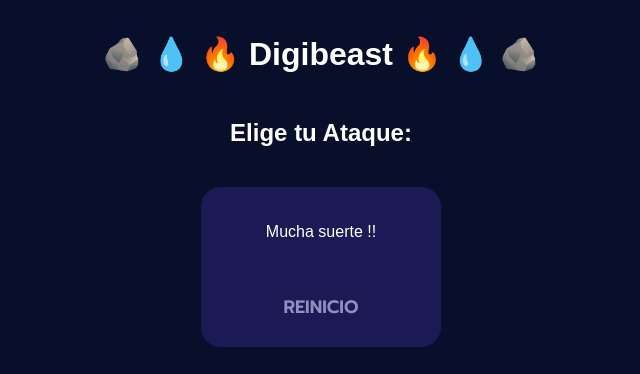
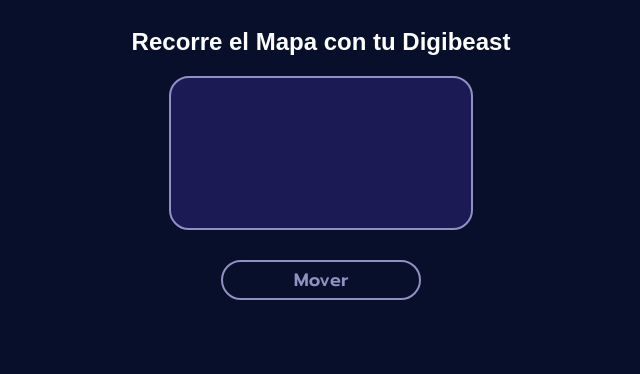
Before and after one commit to Franchiko/Digibeast, a plain HTML site: page index.html in a window 1280 px wide. Both pictures are taken after a click on the button "Seleccionar". Shown: the top 374 px of the page, without its empty margins (319-959 px from the left). Drawn offline with Linux system fonts and the light colour scheme; a web font is replaced by a local one.

Commit message:
Clase 62 Movimiento personaje en Canvas, function moverDigibeast() y pintarPersonaje()

```diff
--- a/css/style.css
+++ b/css/style.css
@@ -88,6 +88,7 @@ button {
 }
 
 .boton-de-ataque {
+	width: 5rem;
 	background-color: #535c91;
 	color: white;
 }
@@ -106,8 +107,14 @@ button {
 
 #boton-reiniciar {
 	border: 2px;
-	color: #9290c3;
+	background-color: white;
+	color: #1b1a55;
+	&:hover {
+		background-color: #ed4b34;
+		color: white;
+	}
 }
+
 
 .ataques {
 	display: grid;
@@ -123,6 +130,18 @@ button {
 	align-items: center;
 }
 
+#ver-mapa {
+	flex-direction: column;
+	align-items: center;
+	justify-content: center;
+}
+
+#mapa{
+	border: 2px solid #9290c3;
+	border-radius: 20px;
+	background-color: #1b1a55;
+}
+
 @media (max-width: 360px) {
 	.title {
 		font-size: 24px;
--- a/index.html
+++ b/index.html
@@ -21,6 +21,12 @@
         <button id="boton-mascota">Seleccionar</button>
     </section>
 
+    <section id="ver-mapa">
+        <h2 class="subtitle">Recorre el Mapa con tu Digibeast</h2>
+        <canvas id="mapa"></canvas>
+        <button onclick="moverDigibeast()">Mover</button>
+    </section>
+
     <!-- Section to select attack -->
     <section id="seleccionar_ataque">
         <h1 class="title" id='titulo'> 🪨 💧 🔥 Digibeast 🔥 💧 🪨 </h1>
@@ -35,7 +41,7 @@
             <p id="resultado">Mucha suerte !!</p>
 
             <section id="reset">
-                <button id="boton-reiniciar">REINICIO</button>
+                <button id="boton-reiniciar">Juega de Nuevo!!</button>
             </section>
         </div>
 
--- a/js/index.js
+++ b/js/index.js
@@ -19,6 +19,9 @@ const ataqueDelJugador = document.getElementById("ataque-Del-Jugador");
 const ataqueDelEnemigo = document.getElementById("ataque-Del-Enemigo");
 const contenedorTarjetas = document.getElementById("contenedorTarjetas");
 const contenedorAtaques = document.getElementById("contenedorAtaques");
+//Section 4. Canvas
+const sectionVerMapa = document.getElementById("ver-mapa");
+const mapa = document.getElementById("mapa");
 
 // Arrays para guardar Digibeast
 let digibeasts = [];
@@ -41,7 +44,9 @@ let victoriasJugador= 0;
 let victoriasEnemigo= 0;
 let vidasJugador = 3;
 let vidasEnemigo = 3;
-//
+//Section 4 (Canvas)
+let lienzo = mapa.getContext("2d");
+
 ////////////////////////////////
 ////////////////////////////////
 
@@ -53,6 +58,12 @@ class Digibeast {
 		this.foto = foto;
 		this.vida = vida;
 		this.ataques = [];
+		this.x = 20;
+		this.y = 20;
+		this.ancho = 80;
+		this.alto = 80;
+		this.mapaFoto = new Image();
+		this.mapaFoto.src = foto;
 	}
 }
 
@@ -88,9 +99,6 @@ ratyheia.ataques.push(
 
 //////----Método para cargar propiedades de cada DIgibeast en el juego-----////
 digibeasts.push(hypodoge, kapypeppo, ratyheia);
-//
-////////////////////////////////
-////////////////////////////////
 
 //------------------SECTION 3-------------------//
 //////// -------- Funciones de cada etapa del juego-----------////
@@ -98,7 +106,7 @@ digibeasts.push(hypodoge, kapypeppo, ratyheia);
 function iniciarJuego() {
 	// Código que desaparece la seccion donde eliges jugador//////
 	sectionSeleccionarAtaque.style.display = "none";
-
+	sectionVerMapa.style.display = "none";
 	digibeasts.forEach((digibeast) => {
 		opcionDeDigibeast = `
 		<input type="radio" name="mascota" id=${digibeast.nombre}>
@@ -128,7 +136,14 @@ function seleccionarMascotaJugador() {
 	// ++ Termina Código donde se oculta la seccion de seleccionar mascota de Jugador//
 	//----------//
 	/////Código donde se muestra la seccion de Elegir jugador////
-	sectionSeleccionarAtaque.style.display = "flex";
+	//sectionSeleccionarAtaque.style.display = "flex";
+	///Termina el bloque/////
+	///////////////////////////////////////
+	//Section 4. Mapa (Canvas)
+	/////Codigo donde se muestra la seccion del Mapa////
+
+	sectionVerMapa.style.display = "flex";
+
 	/////Aqui termina el bloque/////
 	if (inputHypodoge.checked) {
 		spanMascotaJugador.innerHTML = inputHypodoge.id;
@@ -184,8 +199,9 @@ function secuenciaAtaque() {
 			}
 			console.log(simbolo);
 			console.log(ataqueJugador);
-			boton.style.backgroundColor = "#001000";
+			boton.style.backgroundColor = "#c7ccc752";
 			boton.style.border = "none";
+			boton.disabled = true;
 			ataqueAleatorioEnemigo();
 		});
 	});
@@ -281,10 +297,6 @@ function crearMensajeFinal(resultadoFinal) {
 
 	sectionMensajes.innerHTML = resultadoFinal;
 
-	//Deshabilitar boton de ataques
-	botonFuego.disabled = true;
-	botonAgua.disabled = true;
-	botonTierra.disabled = true;
 
 	displayBotonReinicio.style.display = "block";
 }
@@ -297,5 +309,15 @@ function aleatorio(min, max) {
 	return Math.floor(Math.random() * (max - min + 1) + min);
 }
 
+function pintarPersonaje() {
+	lienzo.clearRect(0, 0, lienzo.width, lienzo.height);
+	lienzo.drawImage(kapypeppo.mapaFoto, kapypeppo.x, kapypeppo.y, kapypeppo.ancho, kapypeppo.alto);
+}
+
+function moverDigibeast() {
+	kapypeppo.x = kapypeppo.x + 10;
+	pintarPersonaje();
+}
+
 // Este codigo hace que se cargue el archivo JS al momento de cargar la pagina
 window.addEventListener("load", iniciarJuego);
```
